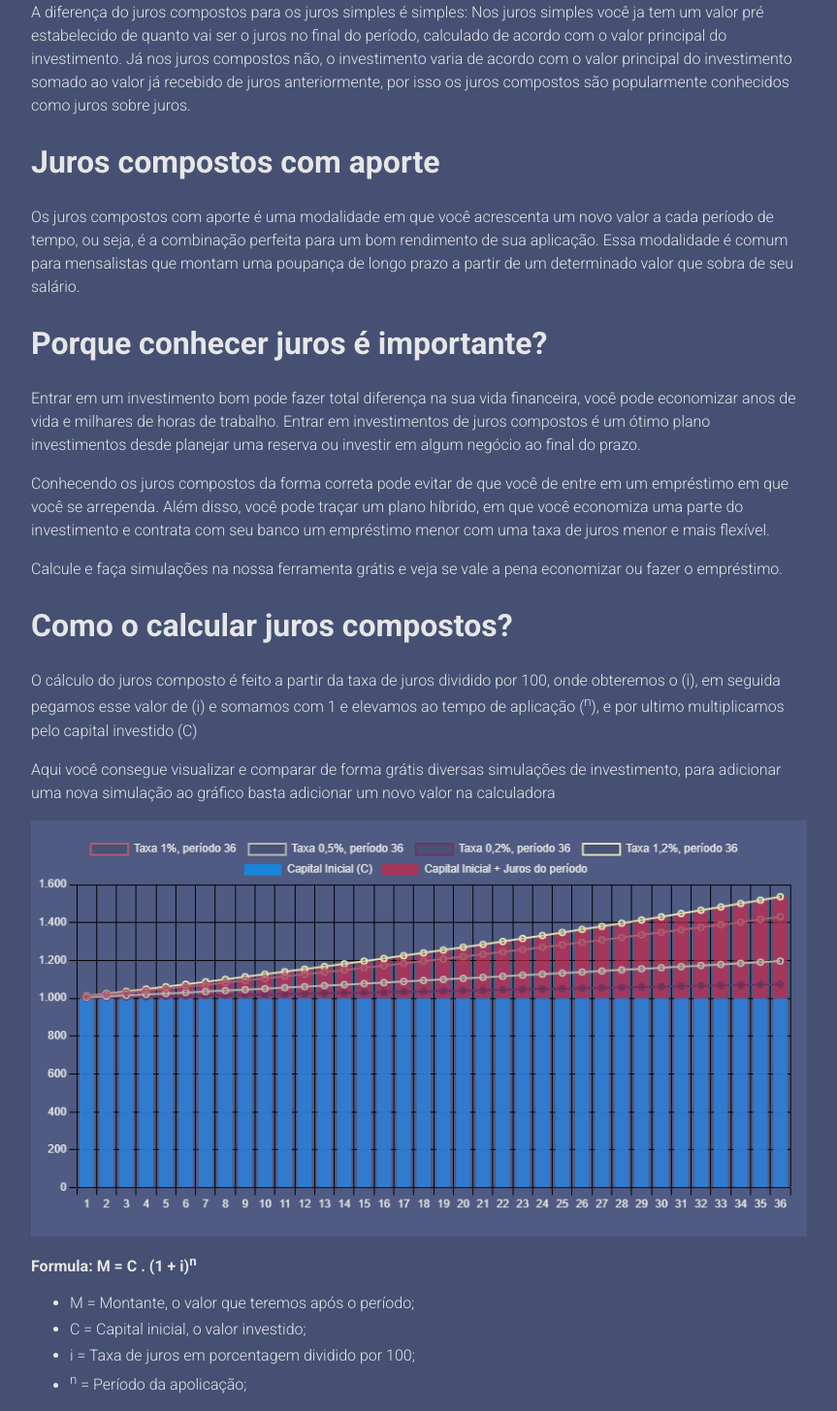
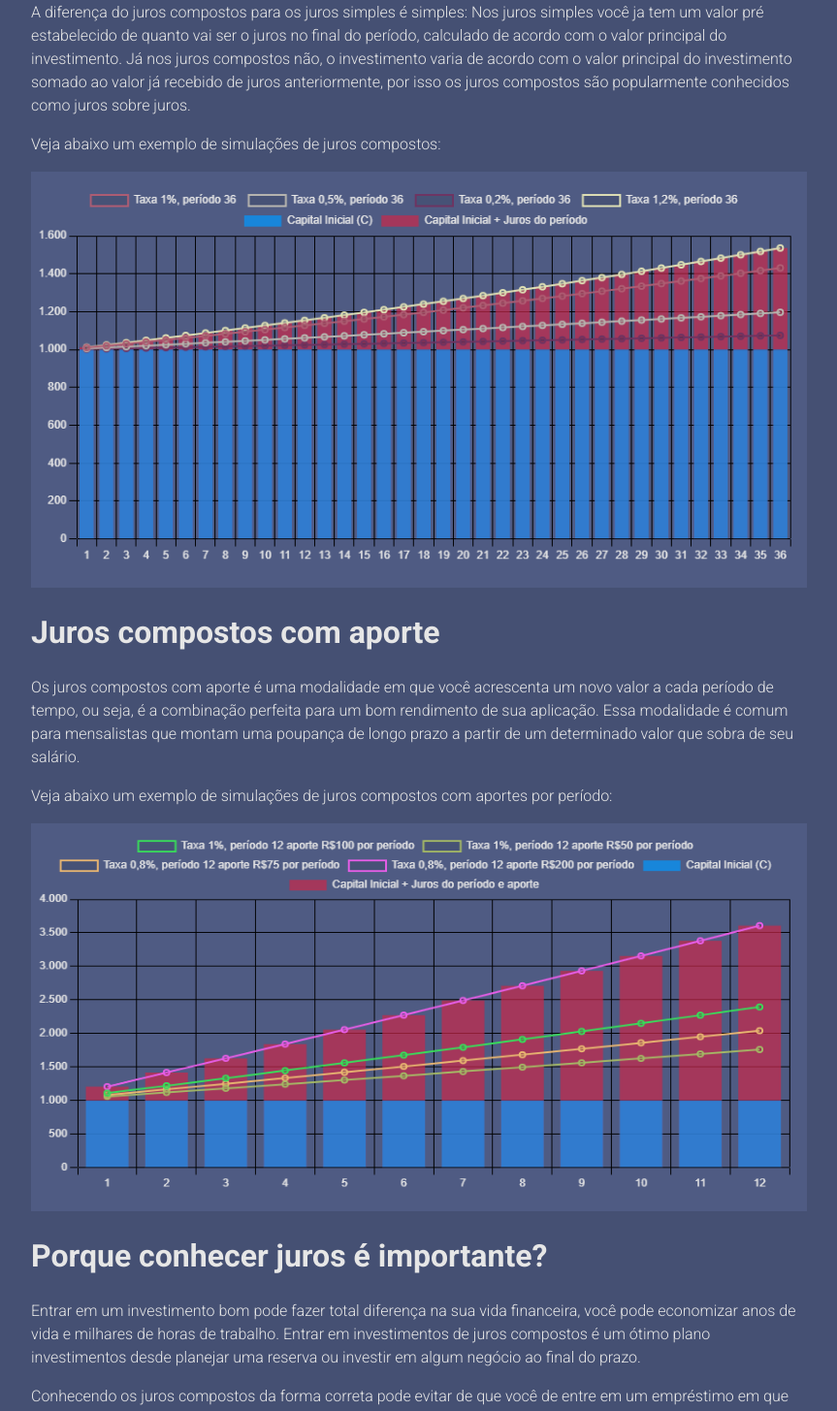
Before and after one commit to ajraduenz/graphics-inflation, a React (Vite) app: page / in a window 1280 px wide. Shown: the part 1220-2675 px from the top of the page at 97% size, without its empty margins (208-1071 px from the left). Built offline with nearby package versions, Linux system fonts and the light colour scheme; no server answers.

Commit message:
Add imagens

```diff
--- a/src/Components/ChartTax/index.tsx
+++ b/src/Components/ChartTax/index.tsx
@@ -34,6 +34,7 @@ const ChartTax = () => {
   const graficos = useSelector((state: RootState) => state.fatores.parcelaPorPeriodo);
   const capitalAplicado = useSelector((state: RootState) => state.fatores.entrada.capitalAplicado);
   const tempo = useSelector((state: RootState) => state.fatores.entrada.tempo);
+  const aporte = useSelector((state: RootState) => state.fatores.entrada.aporte);
   // console.log(graficos)
   //
   const options = {
@@ -96,7 +97,7 @@ const ChartTax = () => {
       },
       {
         type: "bar" as const,
-        label: "Capital Inicial + Juros do período",
+        label: `Capital Inicial + Juros do período${aporte !== 0 ? " e aporte" : ""} `,
         data: labels.map((_, index) => graficos[graficos.length - 1].parcelas[index] + Number(capitalAplicado)),
         backgroundColor: "rgba(200, 40, 74, 0.7)",
       },
--- a/src/Components/Text/index.tsx
+++ b/src/Components/Text/index.tsx
@@ -18,12 +18,15 @@ const Text = () => {
         somado ao valor já recebido de juros anteriormente, por isso os juros compostos são popularmente conhecidos como
         juros sobre juros.
       </p>
+      <p>Veja abaixo um exemplo de simulações de juros compostos:</p>
+      <img className="sem-aporte" src="./simulação-juros-compostos.png" alt="gráfico de simulação de juros compostos" />
       <h2>Juros compostos com aporte</h2>
       <p>
         Os juros compostos com aporte é uma modalidade em que você acrescenta um novo valor a cada período de tempo, ou
         seja, é a combinação perfeita para um bom rendimento de sua aplicação. Essa modalidade é comum para mensalistas que montam uma poupança de longo prazo a partir de um determinado valor que sobra de seu salário.
       </p>
-
+      <p>Veja abaixo um exemplo de simulações de juros compostos com aportes por período:</p>
+      <img className="com-aporte" src="./simulação-juros-compostos-com-aporte.png" alt="gráfico de simulação de juros compostos com aporte" />
       <h2>Porque conhecer juros é importante?</h2>
       <p>
         Entrar em um investimento bom pode fazer total diferença na sua vida financeira, você pode economizar anos de
@@ -48,7 +51,6 @@ const Text = () => {
         Aqui você consegue visualizar e comparar de forma grátis diversas simulações de investimento, para adicionar uma
         nova simulação ao gráfico basta adicionar um novo valor na calculadora
       </p>
-      <img src="./simulação-juros-compostos.png" alt="gráfico de simulação de juros compostos" />
       <p className="formula">
         Formula:{" "}
         <span>
--- a/src/Components/Text/text.scss
+++ b/src/Components/Text/text.scss
@@ -4,9 +4,15 @@
   max-width: 800px;
   margin: 0 auto;
   @include section-spacing;
-  img{
+  img {
     display: flex;
     width: 100%;
+    &.sem-aporte {
+      aspect-ratio: 800/429;
+    }
+    &.com-aporte {
+      aspect-ratio: 800/400;
+    }
   }
   h2 {
     font-weight: 700;
--- a/src/store/fatores.ts
+++ b/src/store/fatores.ts
@@ -16,6 +16,9 @@ const slice = createSlice({
   reducers: {
     changeValue(store, action) {
       const calculoMontante = () => {
+        console.log( +store.parcelaPorPeriodo[store.parcelaPorPeriodo.length - 1]?.parcelas[
+          store.parcelaPorPeriodo[store.parcelaPorPeriodo.length - 1].parcelas.length - 1
+        ].toFixed(2))
         return +store.parcelaPorPeriodo[store.parcelaPorPeriodo.length - 1]?.parcelas[
           store.parcelaPorPeriodo[store.parcelaPorPeriodo.length - 1].parcelas.length - 1
         ].toFixed(2);
@@ -24,7 +27,7 @@ const slice = createSlice({
       //   if (action.payload.aporte.valor === 0) return false;
       //   return true;
       // };
-      const aporte = action.payload.aporte.valor === 0 ? false : true;
+      // const aporte = action.payload.aporte.valor === 0 ? false : true;
 
       (store.entrada.capitalAplicado = action.payload.capitalAplicado.valor),
         (store.entrada.taxaJuros = action.payload.taxaJuros.valor),
@@ -34,13 +37,13 @@ const slice = createSlice({
       store.parcelaPorPeriodo = [
         ...store.parcelaPorPeriodo,
         {
-          titulo: `Taxa ${store.entrada.taxaJuros}%, período ${store.entrada.tempo} ${aporte ? "aporte R$" + action.payload.aporte.valor + " por período" : ""}`,
+          titulo: `Taxa ${store.entrada.taxaJuros}%, período ${store.entrada.tempo} ${action.payload.aporte.valor !==0 ? "aporte R$" + action.payload.aporte.valor + " por período" : ""}`,
           taxa: store.entrada.taxaJuros,
           tempo: store.entrada.tempo,
           aporte: store.entrada.aporte,
           parcelas: [
             ...[...Array(Number(action.payload.tempo.valor))].map((cada, index) => {
-              if (aporte) {
+              if (action.payload.aporte.valor === 0) {
                 return (cada =
                   action.payload.capitalAplicado.valor *
                   (Math.pow(1 + action.payload.taxaJuros.valor.replace(",", ".") / 100, index + 1) - 1));
```
Also changed, not shown: public/simulação-juros-compostos-com-aporte.png (added).
